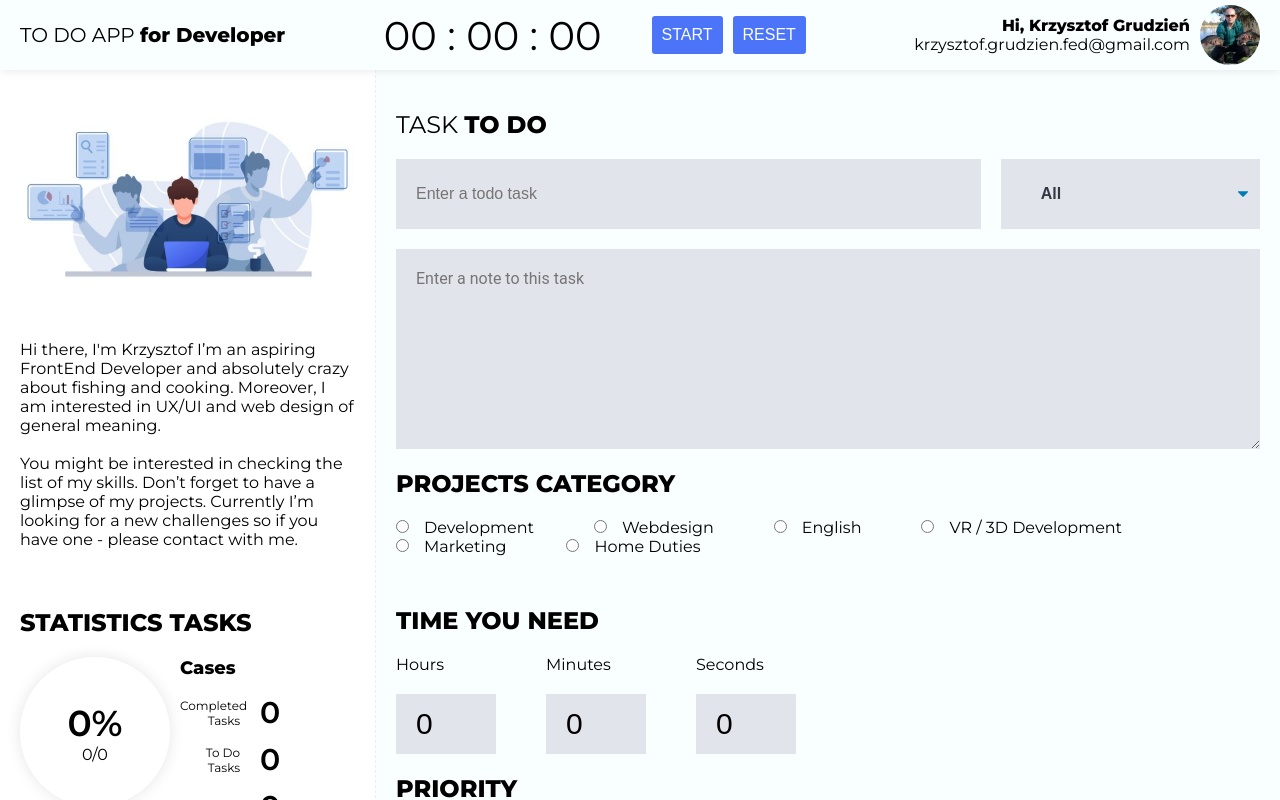
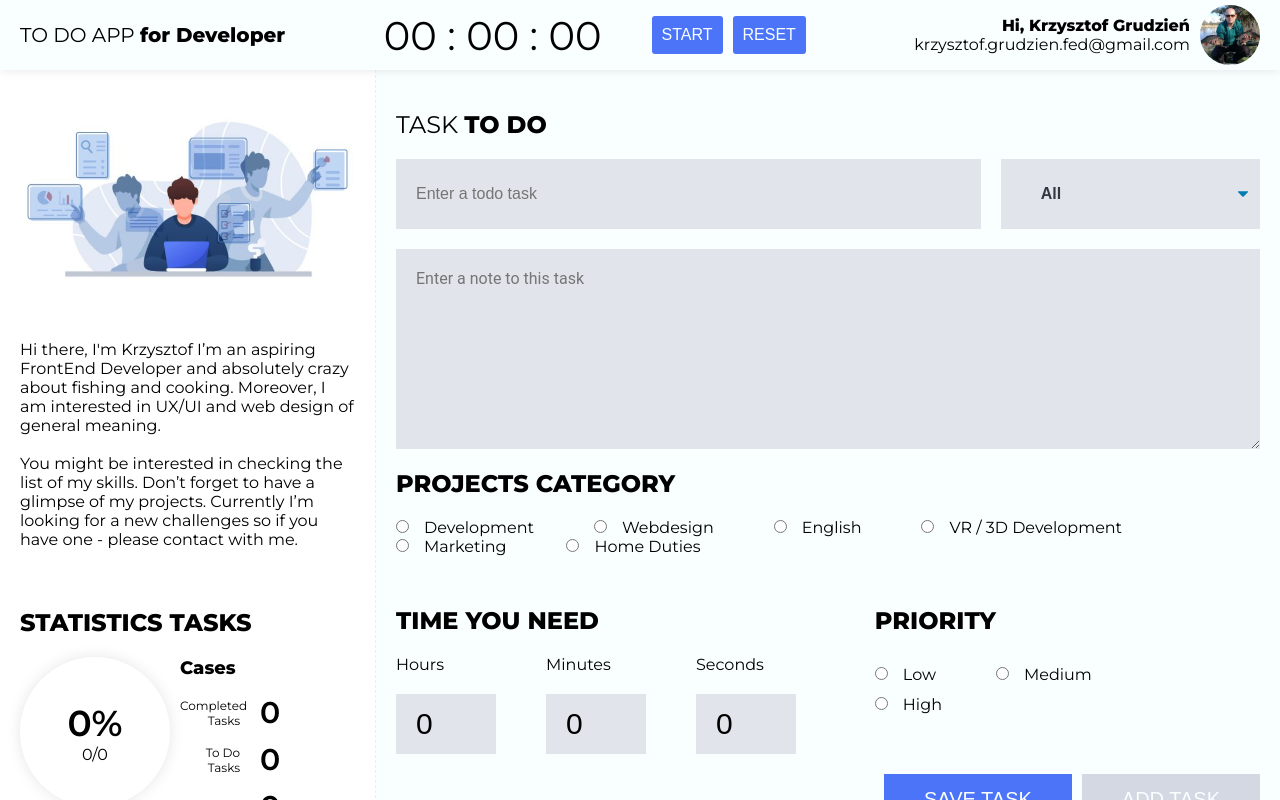
Before and after one commit to KrzysztofGrudzien/React-To-Do-App, a React (Create React App) app: page / in a window 1280 px wide. Shown: the top 800 px of the page. Built offline with nearby package versions, Linux system fonts and the light colour scheme.

Commit message:
add style for form elements marking priority

```diff
--- a/src/components/Form/Form.scss
+++ b/src/components/Form/Form.scss
@@ -2,6 +2,11 @@
 
 .form-container {
   width: 100%;
+}
+
+.todo-radio-box {
+  display: flex;
+  justify-content: space-between;
 }
 
 .todo-form {
@@ -82,7 +87,8 @@
     border-bottom: 1px solid $color-grey-500;
   }
 
-  .todo-categories {
+  .todo-categories,
+  .todo-priorities {
     display: flex;
     flex-wrap: wrap;
     margin-top: 20px;
@@ -98,9 +104,17 @@
       margin-right: 60px;
     }
 
+    .todo-priority {
+      margin-right: 60px;
+    }
+
     .todo-radio {
       margin-right: 15px;
     }
+  }
+
+  .todo-priorities {
+    margin-top: 0;
   }
 
   .todo-select {
```
